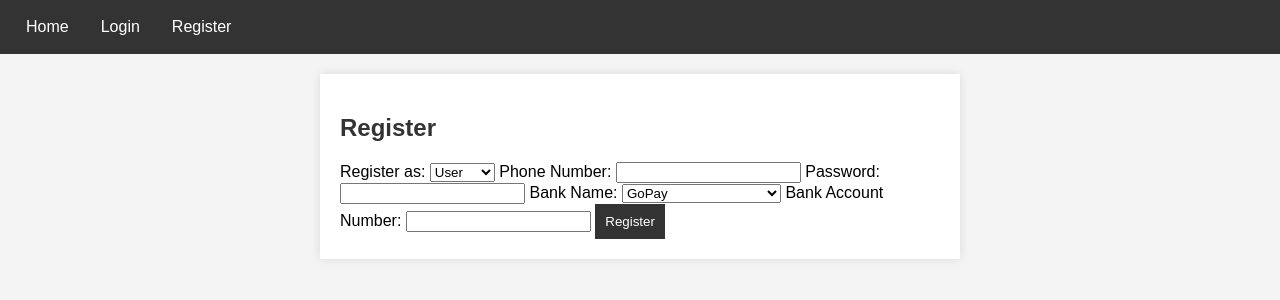
After one commit to AndhikaNayakaAW/GA_Database, a Django app: page /register/ in a window 1280 px wide. The commit adds this page. Shown: the top 300 px of the page. Run offline with Django 5.2, Linux system fonts and the light colour scheme.

Commit message:
Base,Homepage,Login,Register

```diff
--- a/pandimans_method/main/templates/base.html
+++ b/pandimans_method/main/templates/base.html
@@ -1,28 +1,32 @@
+{% load static %}
 <!DOCTYPE html>
 <html lang="en">
 <head>
     <meta charset="UTF-8">
     <meta name="viewport" content="width=device-width, initial-scale=1.0">
-  <title>{% block title %}Service Platform{% endblock %}</title>
-  <link rel="stylesheet" href="{% static 'styles.css' %}">
+    <title>{% block title %}TK2 Application{% endblock %}</title>
+    <link rel="stylesheet" href="{% static 'css/style.css' %}">
 </head>
 <body>
 
-
     <nav>
-    <ul id="navbar">
-      <li><a href="{% url 'home' %}">Home</a></li>
-      <li><a href="{% url 'mypay' %}">MyPay</a></li>
-      <li><a href="{% url 'discount' %}">Discount</a></li>
-      <li><a href="{% url 'profile' %}">Profile</a></li>
-      <li><a href="{% url 'logout' %}">Logout</a></li>
-    </ul>
+        <div class="navbar">
+            <a href="{% url 'home' %}">Home</a>
+            {% if user.is_authenticated %}
+                <a href="{% url 'profile' %}">Profile</a>
+                <a href="{% url 'mypay' %}">MyPay</a>
+                <a href="{% url 'my_order' %}">My Order</a>
+                <a href="{% url 'discount' %}">Discount</a>
+                <a href="{% url 'logout' %}">Logout</a>
+            {% else %}
+                <a href="{% url 'login' %}">Login</a>
+                <a href="{% url 'register' %}">Register</a>
+            {% endif %}
+        </div>
     </nav>
-
 
     <div class="content">
         {% block content %}{% endblock %}
     </div>
-
 </body>
 </html>
--- /dev/null
+++ b/pandimans_method/main/templates/register.html
@@ -0,0 +1,37 @@
+{% extends "base.html" %}
+
+{% block title %}Register{% endblock %}
+
+{% block content %}
+<div class="register-container">
+    <h2>Register</h2>
+    <form action="{% url 'register' %}" method="post">
+        {% csrf_token %}
+        <label for="role">Register as:</label>
+        <select id="role" name="role">
+            <option value="user">User</option>
+            <option value="worker">Worker</option>
+        </select>
+
+        <label for="phone">Phone Number:</label>
+        <input type="text" id="phone" name="phone" required>
+
+        <label for="password">Password:</label>
+        <input type="password" id="password" name="password" required>
+
+        <label for="bank_name">Bank Name:</label>
+        <select id="bank_name" name="bank_name">
+            <option value="GoPay">GoPay</option>
+            <option value="OVO">OVO</option>
+            <option value="BCA">Virtual Account BCA</option>
+            <option value="BNI">Virtual Account BNI</option>
+            <option value="Mandiri">Virtual Account Mandiri</option>
+        </select>
+
+        <label for="account_number">Bank Account Number:</label>
+        <input type="text" id="account_number" name="account_number" required>
+
+        <button type="submit">Register</button>
+    </form>
+</div>
+{% endblock %}
--- a/pandimans_method/main/views.py
+++ b/pandimans_method/main/views.py
@@ -5,3 +5,6 @@ def home(request):
 
 def login_view(request):
     return render(request, 'login.html')
+
+def register(request):
+    return render(request, 'register.html')
--- a/pandimans_method/settings.py
+++ b/pandimans_method/settings.py
@@ -11,6 +11,7 @@ https://docs.djangoproject.com/en/5.1/ref/settings/
 """
 
 from pathlib import Path
+import os
 
 # Build paths inside the project like this: BASE_DIR / 'subdir'.
 BASE_DIR = Path(__file__).resolve().parent.parent
@@ -53,7 +54,7 @@ ROOT_URLCONF = "pandimans_method.urls"
 TEMPLATES = [
     {
         'BACKEND': 'django.template.backends.django.DjangoTemplates',
-        'DIRS': [],
+        'DIRS': [os.path.join(BASE_DIR, 'pandimans_method', 'main', 'templates')],  # Adjusted path to templates
         'APP_DIRS': True,
         'OPTIONS': {
             'context_processors': [
--- /dev/null
+++ b/pandimans_method/static/css/style.css
@@ -0,0 +1,50 @@
+body {
+    font-family: Arial, sans-serif;
+    margin: 0;
+    padding: 0;
+    background-color: #f4f4f4;
+}
+
+.navbar {
+    display: flex;
+    background-color: #333;
+    padding: 10px;
+}
+
+.navbar a {
+    color: white;
+    text-decoration: none;
+    padding: 8px 16px;
+}
+
+.navbar a:hover {
+    background-color: #555;
+}
+
+.content {
+    padding: 20px;
+}
+
+.login-container, .register-container, .homepage-container {
+    max-width: 600px;
+    margin: auto;
+    padding: 20px;
+    background-color: #fff;
+    box-shadow: 0px 0px 10px rgba(0, 0, 0, 0.1);
+}
+
+h2 {
+    color: #333;
+}
+
+button {
+    background-color: #333;
+    color: #fff;
+    padding: 10px;
+    border: none;
+    cursor: pointer;
+}
+
+button:hover {
+    background-color: #555;
+}
--- a/pandimans_method/urls.py
+++ b/pandimans_method/urls.py
@@ -24,4 +24,5 @@ urlpatterns = [
     path("admin/", admin.site.urls),
     path('', views.home, name='home'),
     path('login/', views.login_view, name='login'),
+    path('register/', views.register, name='register'),
 ]
--- a/pandimans_method/views.py
+++ b/pandimans_method/views.py
@@ -7,3 +7,6 @@ def home(request):
 
 def login_view(request):
     return render(request, 'login.html')
+
+def register(request):
+    return render(request, 'register.html')
```
Also changed, not shown: pandimans_method/main/templates/homepage.html (added, +34 -0 lines), pandimans_method/main/templates/login.html (+5 -5 lines). Lines whose indentation alone changed are shown as unchanged.
